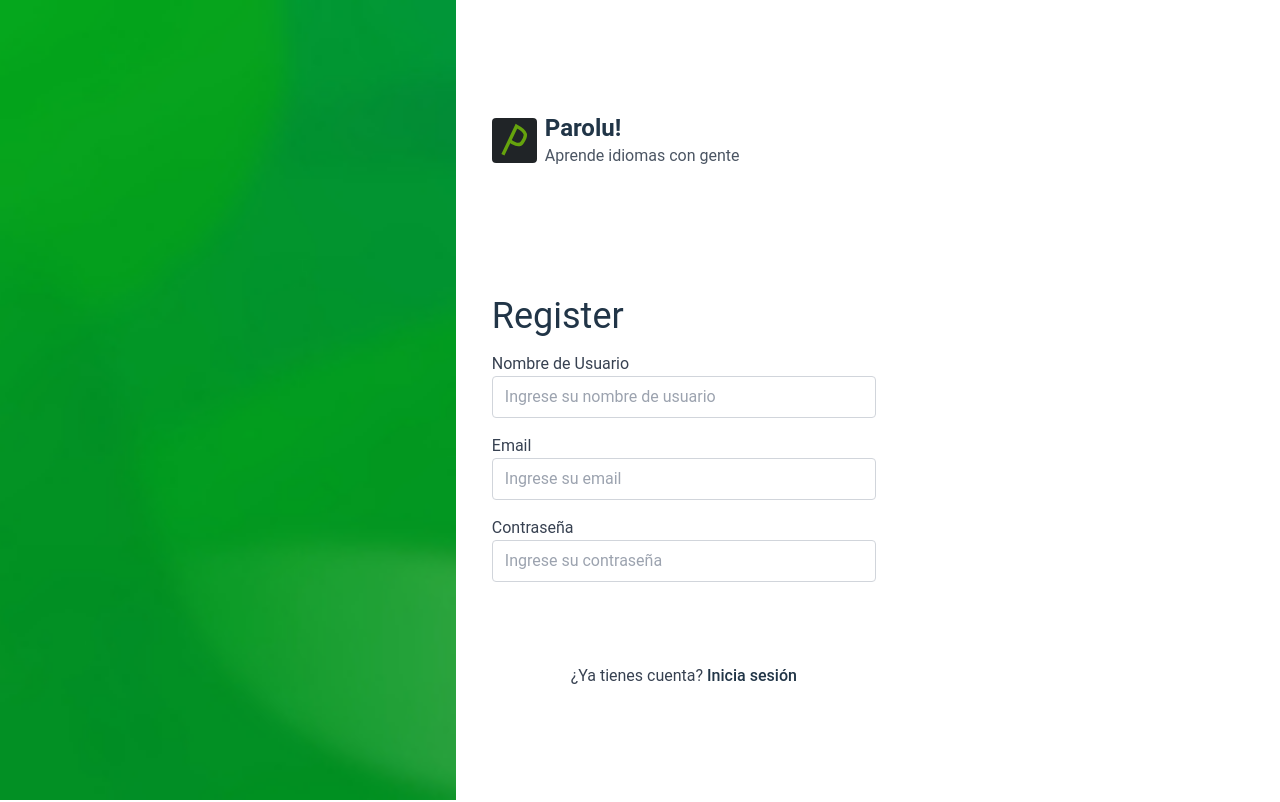
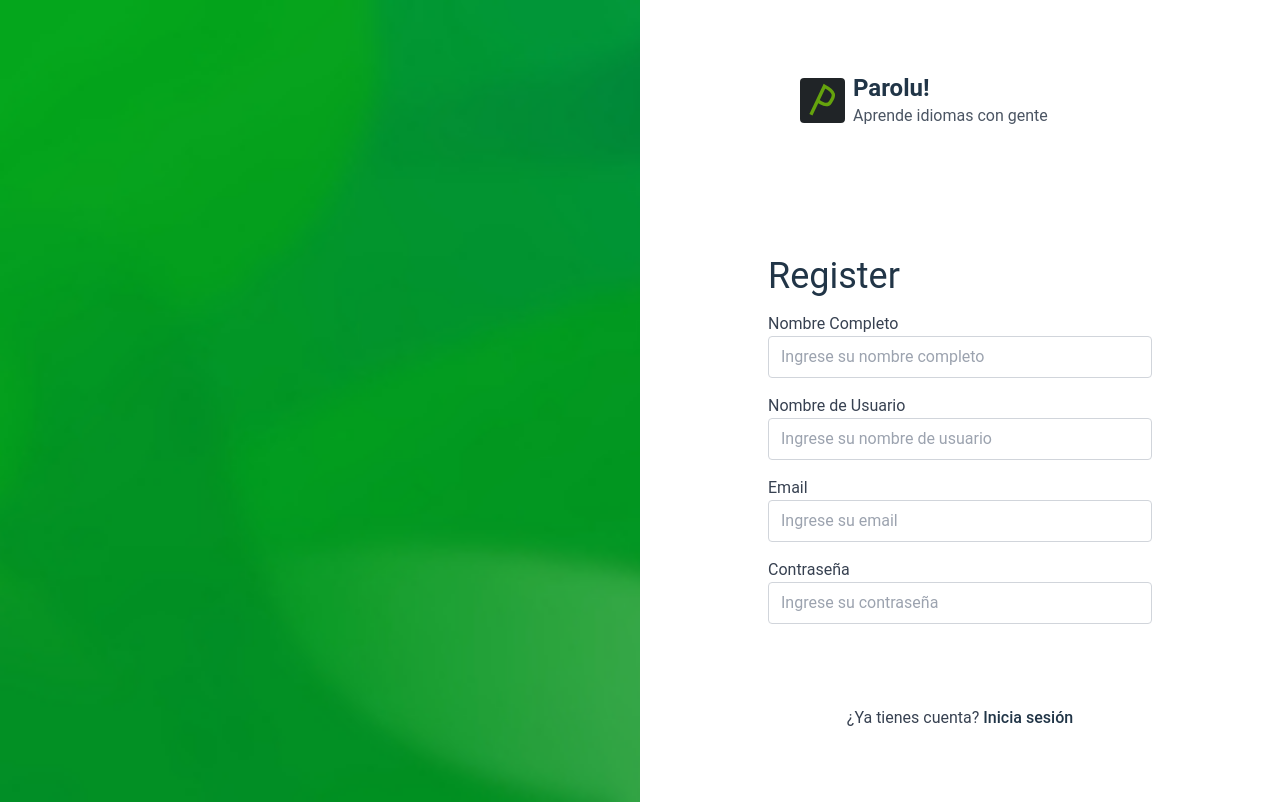
Before and after one commit to No-Country-simulation/equipo-c23-104-webapp, a React (Vite) app in the folder frontend/: page /registrar in a window 1280 px wide. Built offline with nearby package versions, Linux system fonts and the light colour scheme; no server answers; data requests are answered from the project's data file.

Commit message:
REGISTRO DE USUARIO AL BACK

```diff
--- a/frontend/src/App.css
+++ b/frontend/src/App.css
@@ -1,5 +1,4 @@
 #root {
-  max-width: 1280px;
   margin: 0 auto;
   padding: 2rem;
   text-align: center;
--- a/frontend/src/index.css
+++ b/frontend/src/index.css
@@ -2,7 +2,12 @@
 @tailwind components;
 @tailwind utilities;
 
+#root{
+  width: 100%;
+}
+
 :root {
+  width: 100%;
   font-family: "Raleway", sans-serif;
   line-height: 1.5;
   font-weight: 400;
--- a/frontend/src/pages/login-register/registrar.jsx
+++ b/frontend/src/pages/login-register/registrar.jsx
@@ -1,9 +1,11 @@
 import { useState } from "react";
 import { Link } from "react-router-dom";
 import axios from "../../../axiosConfig.js"; // Asegúrate de tener configurada la base URL en axiosConfig
+const apiRegister = import.meta.env.VITE_REGISTER_USER;
 
 const Register = () => {
     const [formValues, setFormValues] = useState({
+        name: "",
         username: "",
         email: "",
         password: "",
@@ -21,6 +23,7 @@ const Register = () => {
 
     const validate = () => {
         const newErrors = {};
+        if (!formValues.name) newErrors.name = "El nombre completo es obligatorio";
         if (!formValues.username) newErrors.username = "El nombre de usuario es obligatorio";
         if (!formValues.email) {
             newErrors.email = "El email es obligatorio";
@@ -31,9 +34,14 @@ const Register = () => {
             newErrors.password = "La contraseña es obligatoria";
         } else if (formValues.password.length < 6) {
             newErrors.password = "La contraseña debe tener al menos 6 caracteres";
+        } else if (!/[A-Z]/.test(formValues.password)) {
+            newErrors.password = "La contraseña debe contener al menos una letra mayúscula";
+        } else if (!/[^A-Za-z0-9]/.test(formValues.password)) {
+            newErrors.password = "La contraseña debe contener al menos un carácter especial";
         }
         return newErrors;
     };
+
     const handleSubmit = async (e) => {
         e.preventDefault();
         const validationErrors = validate();
@@ -41,10 +49,9 @@ const Register = () => {
             setErrors(validationErrors);
         } else {
             try {
-                // Cambié la URL a '/users' ya que es el endpoint adecuado para agregar usuarios en JSON Server
-                await axios.post("/users", formValues);
+                await axios.post(apiRegister, formValues);
                 setSuccessMessage("Usuario registrado con éxito");
-                setFormValues({ username: "", email: "", password: "" }); // Limpiar el formulario
+                setFormValues({ name: "", username: "", email: "", password: "" }); // Limpiar el formulario
                 setErrorMessage("");
             } catch (error) {
                 console.error("Error al registrar usuario:", error);
@@ -62,9 +69,9 @@ const Register = () => {
             <div className="hidden md:flex w-1/2 bg-gray-200 items-center justify-center">
                 <img src="../src/assets/fondo.jpg" alt="Register Image" className="w-full h-full object-center object-cover" />
             </div>
-
             <div className="w-full md:w-1/2 flex items-center justify-center bg-white py-10">
                 <div className="w-full max-w-md p-8">
+            <div className="w-full max-w-md px-8">
                     <div className="mb-32 flex items-center gap-2">
                         <div>
                             <svg xmlns="http://www.w3.org/2000/svg" width="45" height="45" viewBox="0 0 66 66" fill="none">
@@ -81,11 +88,24 @@ const Register = () => {
                             <p className="text-gray-600">Aprende idiomas con gente</p>
                         </div>
                     </div>
-
+            </div>
                     <form className="w-full" onSubmit={handleSubmit}>
                         <h2 className="text-4xl mb-4">Register</h2>
                         {successMessage && <p className="text-green-500 mb-4">{successMessage}</p>}
                         {errorMessage && <p className="text-red-500 mb-4">{errorMessage}</p>}
+
+                        <div className="mb-4">
+                            <label className="block text-gray-700">Nombre Completo</label>
+                            <input
+                                type="text"
+                                name="name"
+                                value={formValues.name}
+                                onChange={handleChange}
+                                className={`w-full px-3 py-2 border ${errors.name ? "border-red-500" : "border-gray-300"} rounded`}
+                                placeholder="Ingrese su nombre completo"
+                            />
+                            {errors.name && <p className="text-red-500 text-sm mt-1">{errors.name}</p>}
+                        </div>
 
                         <div className="mb-4">
                             <label className="block text-gray-700">Nombre de Usuario</label>
```
